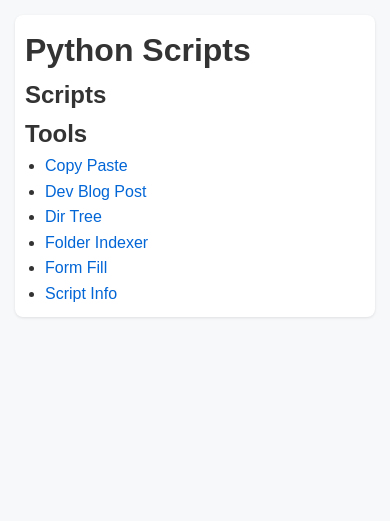
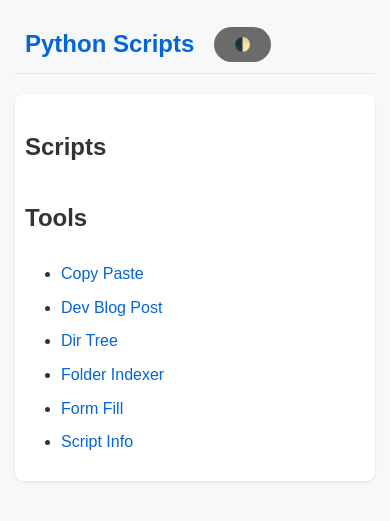
Before and after one commit to atari-monk/python-scripts, a Jekyll site: the page built from index.md, in a window 390 px wide. Shown: the top 521 px of the page. Built offline with Jekyll 4.4.1, drawn with Linux system fonts in a browser that asks for light colours; our own code applies the rules of GitHub Pages for plain Markdown files.

Commit message:
custom pages

```diff
--- a/_config.yml
+++ b/_config.yml
@@ -1,2 +1,7 @@
-title: python-scripts
-description: Documentation for my scripts
+title: Python Scripts
+markdown: kramdown
+theme: minima
+
+defaults:
+  - values:
+      layout: default
--- a/_layouts/default.html
+++ b/_layouts/default.html
@@ -1,21 +1,45 @@
 <!DOCTYPE html>
-<html lang="en">
+<html lang="en" data-color-mode="light">
   <head>
     <meta charset="UTF-8" />
     <meta name="viewport" content="width=device-width, initial-scale=1.0" />
-    <meta name="description" content="{{ site.description }}" />
     <title>{{ site.title }}</title>
+    <link rel="stylesheet" href="/python-scripts/assets/css/styles.css" />
     <link
+      id="light-theme"
       rel="stylesheet"
       href="https://cdnjs.cloudflare.com/ajax/libs/highlight.js/11.7.0/styles/github.min.css"
+      disabled
     />
-    <link rel="stylesheet" href="/python-scripts/assets/styles.css" />
+    <link
+      id="dark-theme"
+      rel="stylesheet"
+      href="https://cdnjs.cloudflare.com/ajax/libs/highlight.js/11.7.0/styles/github-dark.min.css"
+      disabled
+    />
+    <link
+      id="dark-mode-styles"
+      rel="stylesheet"
+      href="/python-scripts/assets/css/dark-mode.css"
+      disabled
+    />
   </head>
   <body>
+    <header>
+      <h1>
+        <a href="https://atari-monk.github.io/python-scripts/"
+          >{{ site.title }}</a
+        >
+      </h1>
+      <button id="themeToggle" aria-label="Toggle theme">🌓</button>
+    </header>
     <main>{{ content }}</main>
     <script src="https://cdnjs.cloudflare.com/ajax/libs/highlight.js/11.7.0/highlight.min.js"></script>
+    <script src="/python-scripts/assets/js/theme-manager.js"></script>
     <script>
-      hljs.highlightAll()
+      document.addEventListener('DOMContentLoaded', function () {
+        hljs.highlightAll()
+      })
     </script>
   </body>
 </html>
--- /dev/null
+++ b/assets/css/dark-mode.css
@@ -0,0 +1,41 @@
+[data-color-mode='dark'] body {
+  background-color: #121212;
+  color: #e0e0e0;
+}
+
+[data-color-mode='dark'] main {
+  background-color: #1e1e1e;
+  box-shadow: 0 1px 3px rgba(255, 255, 255, 0.1);
+}
+
+[data-color-mode='dark'] header {
+  border-bottom-color: #444;
+}
+
+[data-color-mode='dark'] header h1 {
+  color: #f0f0f0;
+}
+
+[data-color-mode='dark'] p {
+  color: #e0e0e0;
+}
+
+[data-color-mode='dark'] pre {
+  background-color: #1e1e1e;
+}
+
+[data-color-mode='dark'] .highlight pre code {
+  background-color: #000000;
+}
+
+[data-color-mode='dark'] code {
+  color: #e0e0e0;
+}
+
+[data-color-mode='dark'] a {
+  color: #58a6ff;
+}
+
+[data-color-mode='dark'] footer {
+  color: #8b949e;
+}
--- /dev/null
+++ b/assets/css/styles.css
@@ -0,0 +1,134 @@
+* {
+  margin: 0;
+  padding: 0;
+  box-sizing: border-box;
+}
+
+body {
+  font-family: 'Arial', sans-serif;
+  background-color: #f6f8fa;
+  color: #333;
+  max-width: 900px;
+  margin: 0 auto;
+  padding: 20px;
+  line-height: 1.6;
+}
+
+header {
+  border-bottom: 1px solid #e1e4e8;
+  padding-bottom: 10px;
+  margin-bottom: 20px;
+  display: flex;
+  align-items: center;
+  gap: 20px;
+  padding: 10px;
+}
+
+header h1 {
+  font-size: 2rem;
+  color: #24292f;
+}
+
+main {
+  padding: 20px;
+  background-color: #ffffff;
+  border-radius: 8px;
+  box-shadow: 0 1px 3px rgba(0, 0, 0, 0.1);
+}
+
+h2,
+h3 {
+  font-size: 1.5rem;
+  margin-top: 24px;
+  margin-bottom: 16px;
+  padding-bottom: 8px;
+}
+
+p {
+  margin-bottom: 1rem;
+  font-size: 1rem;
+  line-height: 2;
+}
+
+ul,
+ol {
+  padding-left: 20px;
+  margin: 1rem;
+}
+
+li {
+  margin-bottom: 0.5rem;
+}
+
+pre {
+  background-color: #ffffff;
+  border-radius: 6px;
+  padding: 1rem;
+  overflow-x: auto;
+  white-space: pre-wrap;
+  word-wrap: break-word;
+  margin-bottom: 16px;
+}
+
+code {
+  font-size: 1rem;
+  color: #24292f;
+}
+
+.highlight pre code {
+  background-color: #f7f7f7;
+}
+
+a {
+  color: #0366d6;
+  text-decoration: none;
+}
+
+a:hover {
+  text-decoration: underline;
+}
+
+button {
+  background-color: #6b6b6b;
+  color: white;
+  padding: 10px 20px;
+  border: none;
+  border-radius: 120px;
+  cursor: pointer;
+}
+
+button:hover {
+  background-color: #9e9e9e;
+}
+
+footer {
+  margin-top: 40px;
+  font-size: 0.9rem;
+  text-align: center;
+  color: #6a737d;
+}
+
+@media (max-width: 768px) {
+  body {
+    padding: 15px;
+  }
+
+  header h1 {
+    font-size: 1.5rem;
+  }
+
+  main {
+    padding: 10px;
+  }
+}
+
+[data-color-mode='dark'] #themeToggle {
+  color: #f0f0f0;
+}
+
+p img {
+  display: block;
+  margin-left: auto;
+  margin-right: auto;
+  max-width: 100%;
+}
--- /dev/null
+++ b/assets/js/theme-manager.js
@@ -0,0 +1,65 @@
+class ThemeManager {
+  constructor() {
+    this.themeToggle = document.getElementById('themeToggle')
+    this.html = document.documentElement
+    this.lightTheme = document.getElementById('light-theme')
+    this.darkTheme = document.getElementById('dark-theme')
+    this.darkModeStyles = document.getElementById('dark-mode-styles')
+
+    this.init()
+  }
+
+  init() {
+    this.setInitialTheme()
+    this.themeToggle.addEventListener('click', () => this.toggleTheme())
+
+    window
+      .matchMedia('(prefers-color-scheme: dark)')
+      .addEventListener('change', e => {
+        if (!localStorage.getItem('themePreference')) {
+          this.setTheme(e.matches ? 'dark' : 'light')
+        }
+      })
+  }
+
+  setInitialTheme() {
+    const savedPreference = localStorage.getItem('themePreference')
+    const systemPrefersDark = window.matchMedia(
+      '(prefers-color-scheme: dark)'
+    ).matches
+
+    if (savedPreference) {
+      this.setTheme(savedPreference)
+    } else {
+      this.setTheme(systemPrefersDark ? 'dark' : 'light')
+    }
+  }
+
+  toggleTheme() {
+    const newTheme =
+      this.html.getAttribute('data-color-mode') === 'dark' ? 'light' : 'dark'
+    this.setTheme(newTheme)
+  }
+
+  setTheme(theme) {
+    this.html.setAttribute('data-color-mode', theme)
+
+    if (theme === 'dark') {
+      this.darkTheme.disabled = false
+      this.lightTheme.disabled = true
+      this.darkModeStyles.disabled = false
+    } else {
+      this.darkTheme.disabled = true
+      this.lightTheme.disabled = false
+      this.darkModeStyles.disabled = true
+    }
+
+    localStorage.setItem('themePreference', theme)
+
+    document.querySelectorAll('pre code').forEach(block => {
+      hljs.highlightElement(block)
+    })
+  }
+}
+
+document.addEventListener('DOMContentLoaded', () => new ThemeManager())
```
Also changed, not shown: index.md (+0 -2 lines).
